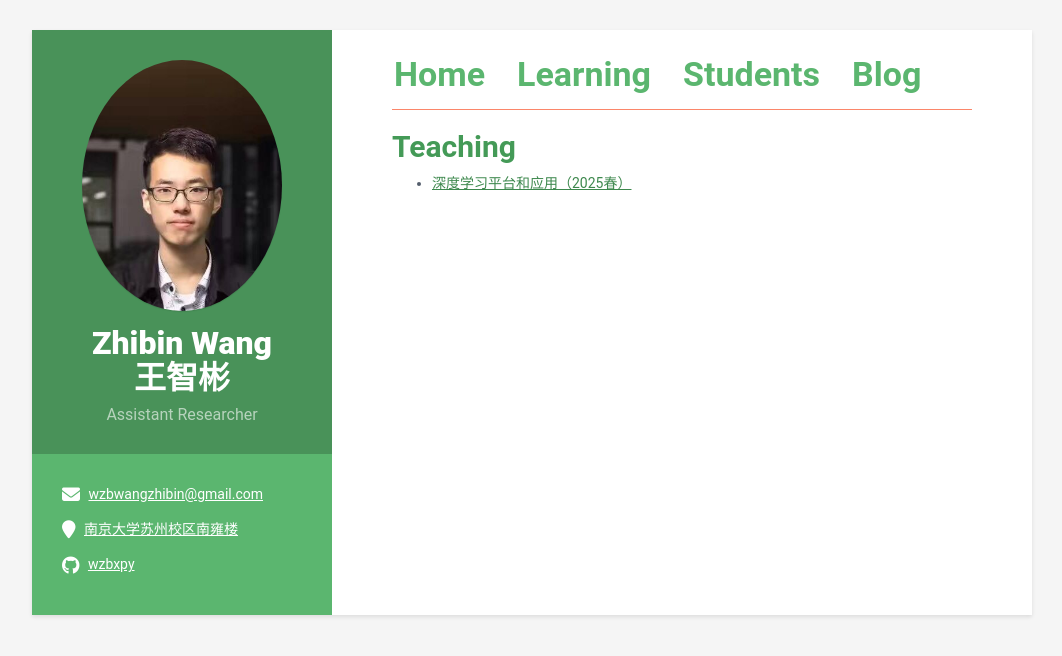
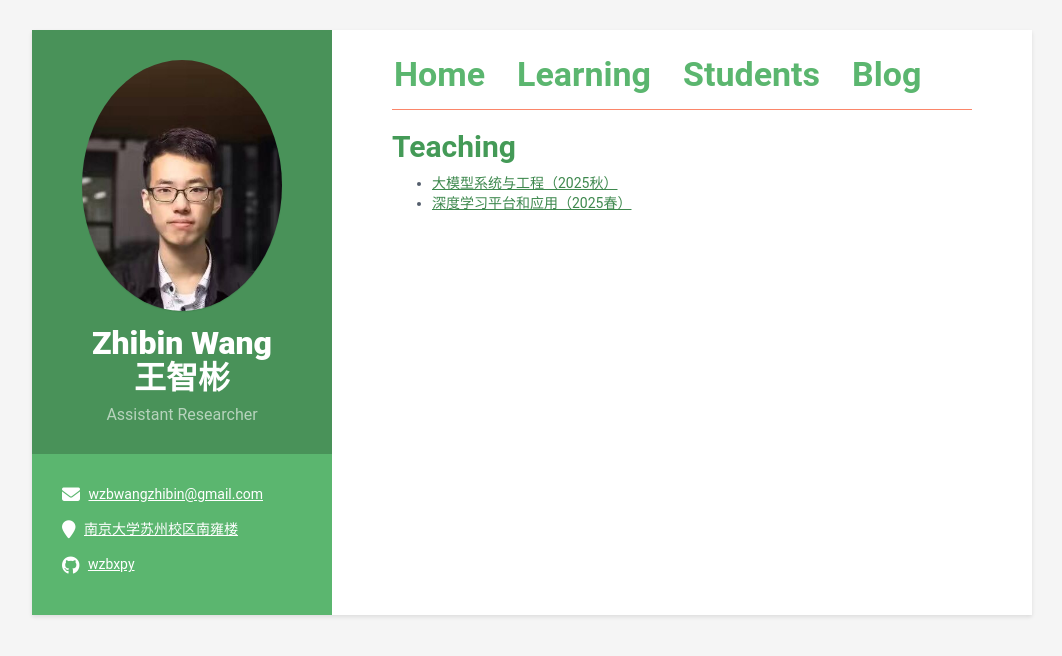
Before and after one commit to wzbxpy/wzbxpy.github.io, a Jekyll site: the page built from teaching.md, in a window 1280 px wide. Shown: the top 656 px of the page, without its empty margins (108-1170 px from the left). Built offline with Jekyll 4.4.1, drawn with Linux system fonts in a browser that asks for light colours; our own code applies the rules of GitHub Pages for plain Markdown files.

Commit message:
add course

```diff
--- a/teaching.md
+++ b/teaching.md
@@ -1,2 +1,3 @@
 ## Teaching
+- [大模型系统与工程（2025秋）](https://wzbxpy.github.io/LLM-System-and-Engineering/)
 - [深度学习平台和应用（2025春）](https://zhiweinju.github.io/nju-dl-lab-2025spring/)
```
